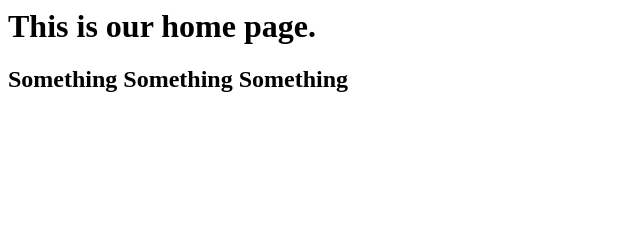
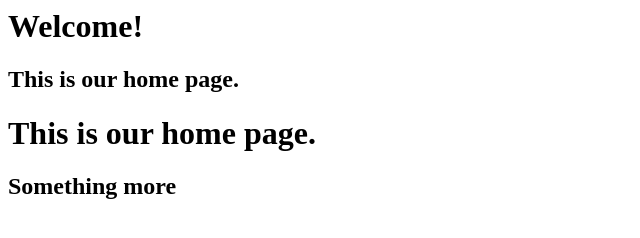
Before and after one commit to MLSTS/TestGitHub, a plain HTML site: page Index.html in a window 1280 px wide. Shown: the whole page, without its empty margins (0-640 px from the left). Drawn offline with Linux system fonts and the light colour scheme.

Commit message:
John edit Index

```diff
--- a/Index.html
+++ b/Index.html
@@ -1,9 +1,11 @@
 <html>
     <head>
-        <title>Home Page</title>
+        <title>Welcome to our Home Page!</title>
     </head>
     <body>
+        <h1>Welcome!</h1>
+        <h2>This is our home page.</h2>
         <h1>This is our home page.</h1>
-        <h2>Something Something Something</h2>
+        <h2>Something more</h2>
     </body>
 </html>
```
